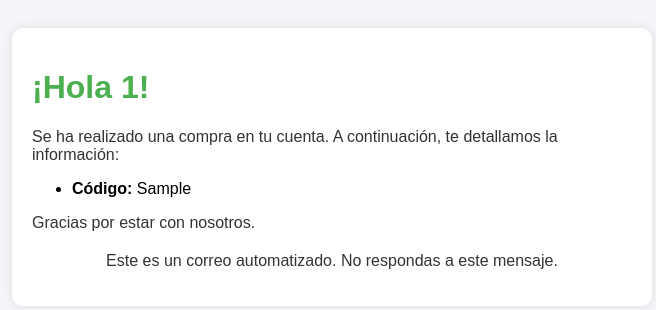
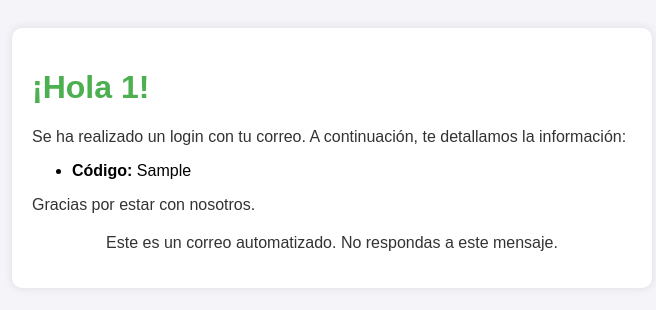
Before and after one commit to hector05git/ErciTickets, a Flask app: template templates/email_template.html in a window 1280 px wide. Shown: the top 310 px of the page, without its empty margins (308-964 px from the left). Run offline with Flask 3, Linux system fonts and the light colour scheme; the template is opened without the code that fills it: most values are stand-ins (such as "Sample title", 1, 10 or a date in 2020); parts of the project's set-up code (start-up, migrations or seed data) failed here and were passed over; some libraries are stand-ins or nearby versions.

Commit message:
Actualizar proyecto

```diff
--- a/templates/email_template.html
+++ b/templates/email_template.html
@@ -36,7 +36,7 @@
 <body>
     <div class="container">
         <h1>¡Hola {{ campoID }}!</h1>
-        <p>Se ha realizado una compra en tu cuenta. A continuación, te detallamos la información:</p>
+        <p>Se ha realizado un login con tu correo. A continuación, te detallamos la información:</p>
         <ul>
             <li><strong>Código:</strong> {{ campoCódigo }}</li>
         </ul>
```
